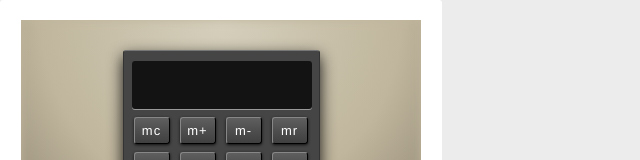
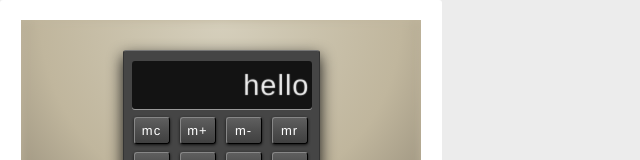
Before and after one commit to ccampos/calculator, a plain HTML site: page index.html in a window 1280 px wide. Shown: the top 160 px of the page, without its empty margins (0-640 px from the left). Drawn offline with Linux system fonts and the light colour scheme.

Commit message:
wire display

```diff
--- a/index.html
+++ b/index.html
@@ -11,7 +11,8 @@
                 <div class='calculator'>
                     <input class='display'
                     type='text'
-                    maxlength="10">
+                    maxlength='10'
+                    value='{{display}}'>
                     <button ng-repeat='key in keys'>{{ key }}</button>
                 </div>
             </div>
--- a/scripts/calculator.js
+++ b/scripts/calculator.js
@@ -5,7 +5,7 @@
   calc = angular.module('calc', []);
 
   calc.controller('CalcCtrl', function($scope) {
-    $scope.hello = 'hello';
+    $scope.display = 'hello';
     return $scope.keys = ['mc', 'm+', 'm-', 'mr', 7, 8, 9, '/', 4, 5, 6, 'x', 1, 2, 3, '-', 0, '.', '=', '+'];
   });
 
```
Also changed, not shown: 1 other file.
